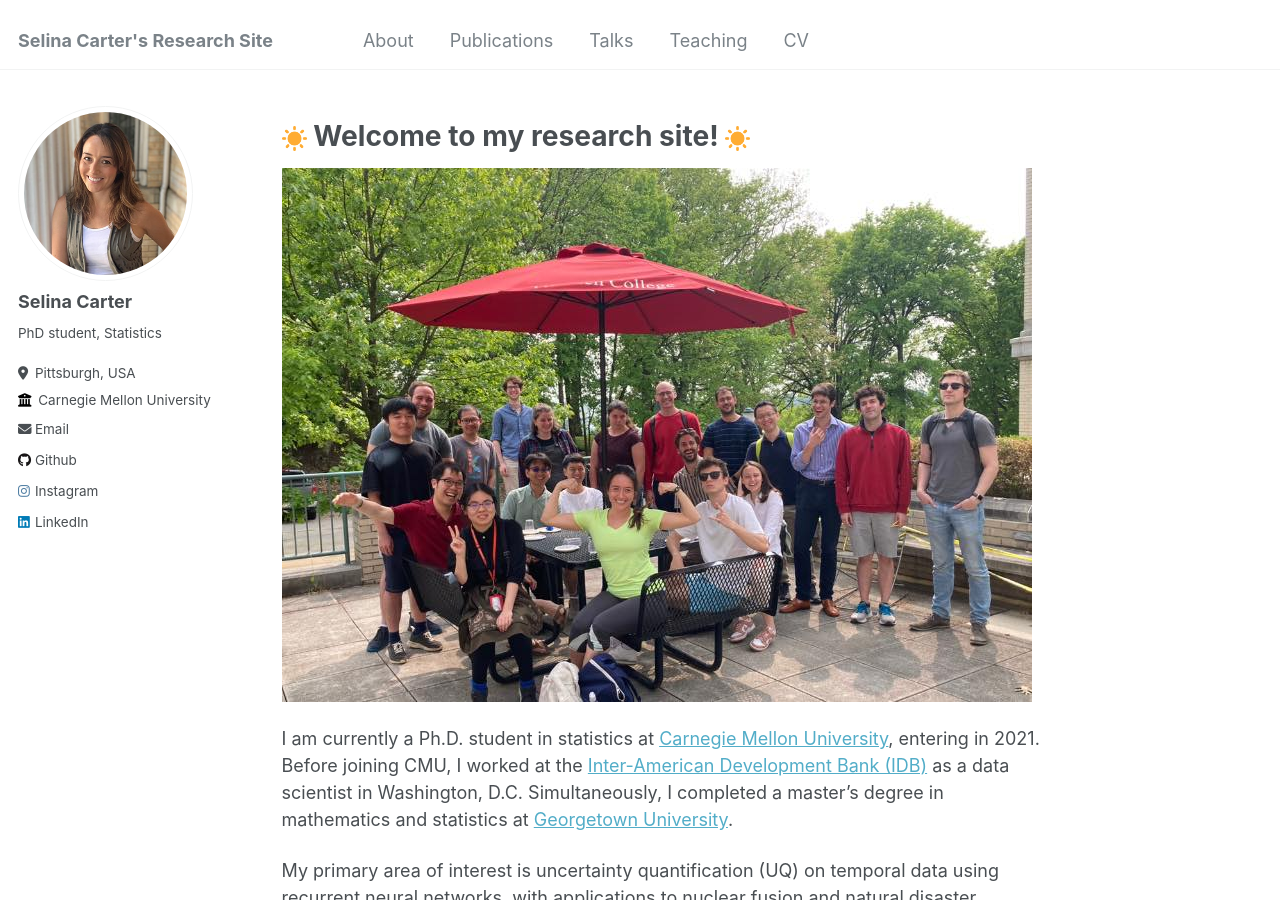
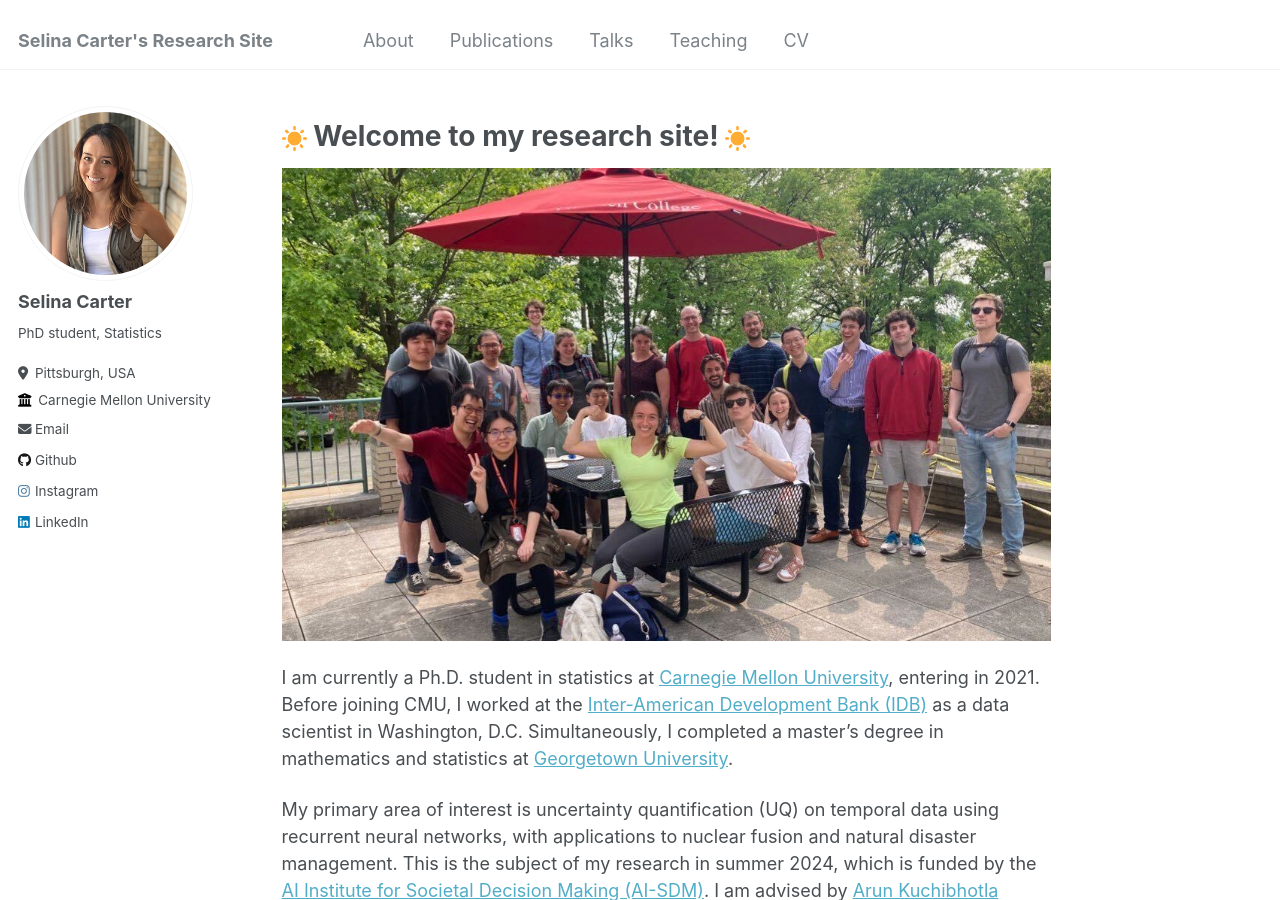
Before and after one commit to selinacarter/selinacarter.github.io, a Jekyll site: the page built from _pages/about.md, in a window 1280 px wide and 900 px high. Built offline with Jekyll 4.4.1, drawn with Linux system fonts in a browser that asks for light colours.

Commit message:
Add nicer cover image (CMU patio)

```diff
--- a/_pages/about.md
+++ b/_pages/about.md
@@ -10,7 +10,7 @@ redirect_from:
 <img src="/images/favicon.ico" width="25"> Welcome to my research site! <img src="/images/favicon.ico" width="25">
 ======
 
-![CMU colleagues](/images/CMU_patio.jpg)
+![CMU colleagues](/images/CMU_patio1.jpg)
 
 I am currently a Ph.D. student in statistics at [Carnegie Mellon University](https://www.cmu.edu/dietrich/statistics-datascience/index.html), entering in 2021. Before joining CMU, I worked at the [Inter-American Development Bank (IDB)](https://www.iadb.org/en) as a data scientist in Washington, D.C. Simultaneously, I completed a master’s degree in mathematics and statistics at [Georgetown University](https://mathstat.georgetown.edu/graduate/).
 
@@ -21,7 +21,7 @@ My primary area of interest is uncertainty quantification (UQ) on temporal data
 <img src="/images/favicon.ico" width="25"> Personal interests <img src="/images/favicon.ico" width="25">
 ======
 
-* <img src="/images/paint.png" width="25"> I love [painting](https://www.instagram.com/selina.carter.art), especially portraits. I have taken art classes from an early age at the Maine College of Art and from various artists in Santa Fe, New Mexico.
+* <img src="/images/paint1.png" width="25"> I love [painting](https://www.instagram.com/selina.carter.art), especially portraits. I have taken art classes from an early age at the Maine College of Art and from various artists in Santa Fe, New Mexico.
 
 * <img src="/images/girlrun.png" width="25"> I like to run. I used to run cross-country. Pittsburgh has excellent hills, which is one reason I chose CMU. I also sometimes play pick-up soccer.
 
```
Also changed, not shown: images/CMU_patio1.jpg (added), images/paint1.png (renamed from images/paint.png).
